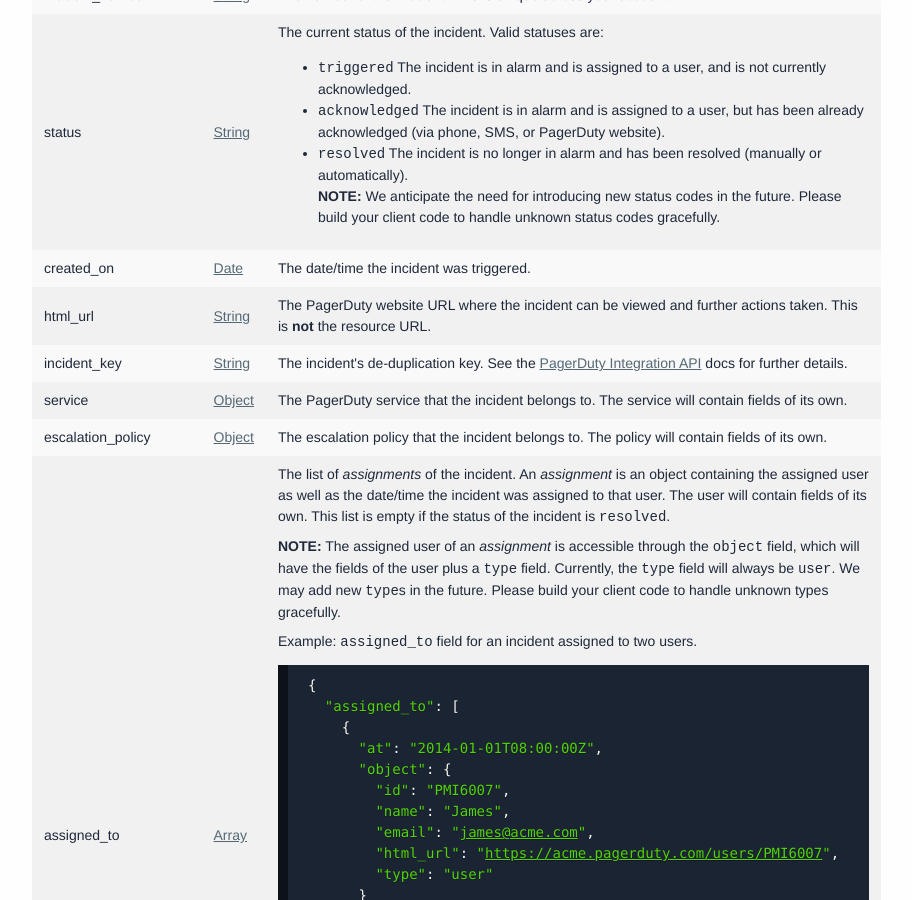
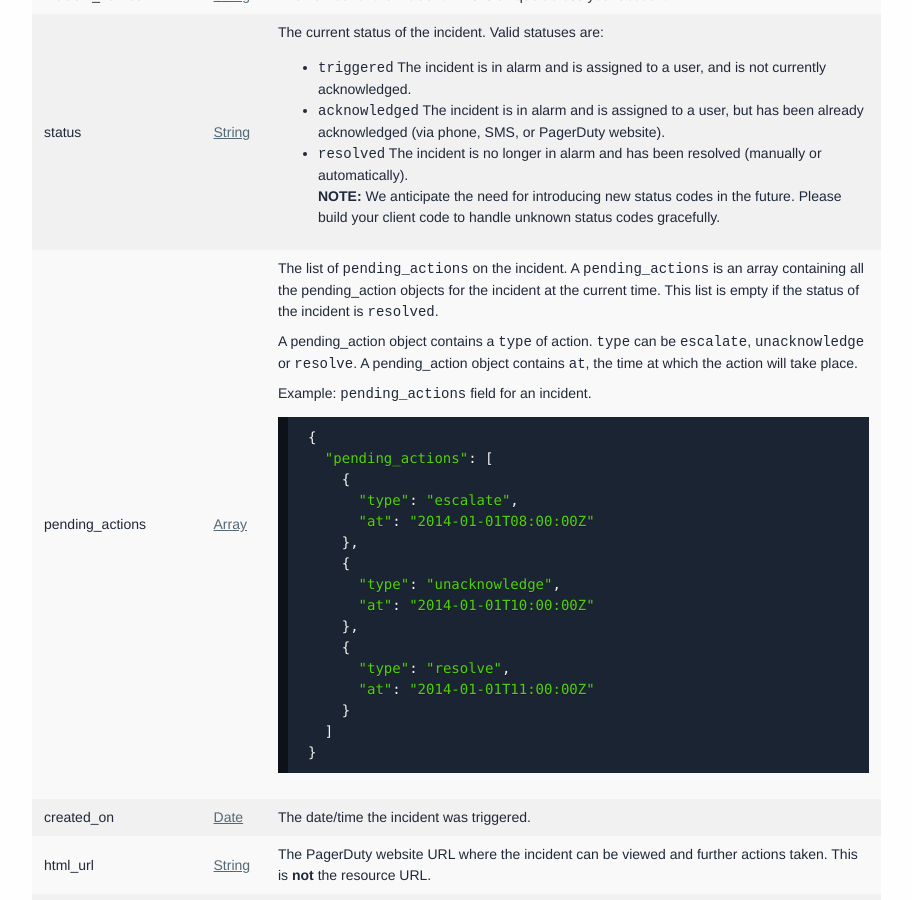
Before and after one commit to h4dz/devdocs, a Jekyll site: the page built from source/documentation/rest/incidents/list.html, in a window 1280 px wide and 900 px high, scrolled down 1854 px. Shown: the whole window, without its empty margins (348-1260 px from the left). Built offline with Jekyll 4.4.1, drawn with Linux system fonts in a browser that asks for light colours; some web fonts are replaced.

Commit message:
Re-add "pending actions" field documentation.
This reverts commit 1da4776ea55c2a39723950c6e2600f569f00571a, reversing
changes made to ad2e4c51fb2c82ca7f92a4e67784d190ce090e13.

```diff
--- a/source/documentation/rest/incidents/list.html
+++ b/source/documentation/rest/incidents/list.html
@@ -310,6 +310,43 @@ GET https://<span class="base_url contenteditable persist" contenteditable="true
                 <strong>NOTE:</strong> We anticipate the need for introducing new status codes in the future. Please build your client code to handle unknown status codes gracefully.
               </li>
             </ul>
+          </td>
+        </tr>
+        <tr>
+          <td>
+            pending_actions
+          </td>
+          <td>
+            <a href="/documentation/rest/types#array">Array</a>
+          </td>
+          <td>
+            <p>
+              The list of <code>pending_actions</code> on the incident. A <code>pending_actions</code> is an array containing all the pending_action objects for the incident at the current time. This list is empty if the status of the incident is <code>resolved</code>.
+            </p>
+            <p>
+              A pending_action object contains a <code>type</code> of action. <code>type</code> can be <code>escalate</code>, <code>unacknowledge</code> or <code>resolve</code>. A pending_action object contains <code>at</code>, the time at which the action will take place.
+            </p>
+            <p>
+              Example: <code>pending_actions</code> field for an incident.
+            </p>
+            <pre>
+<code class="language-javascript prettyprint linenums">{
+  "pending_actions": [
+    {
+      "type": "escalate",
+      "at": "2014-01-01T08:00:00Z"
+    },
+    {
+      "type": "unacknowledge",
+      "at": "2014-01-01T10:00:00Z"
+    },
+    {
+      "type": "resolve",
+      "at": "2014-01-01T11:00:00Z"
+    }
+  ]
+}</code>
+</pre>
           </td>
         </tr>
         <tr>
```
Also changed, not shown: source/documentation/rest/incidents/show.html (+28 -0 lines).
